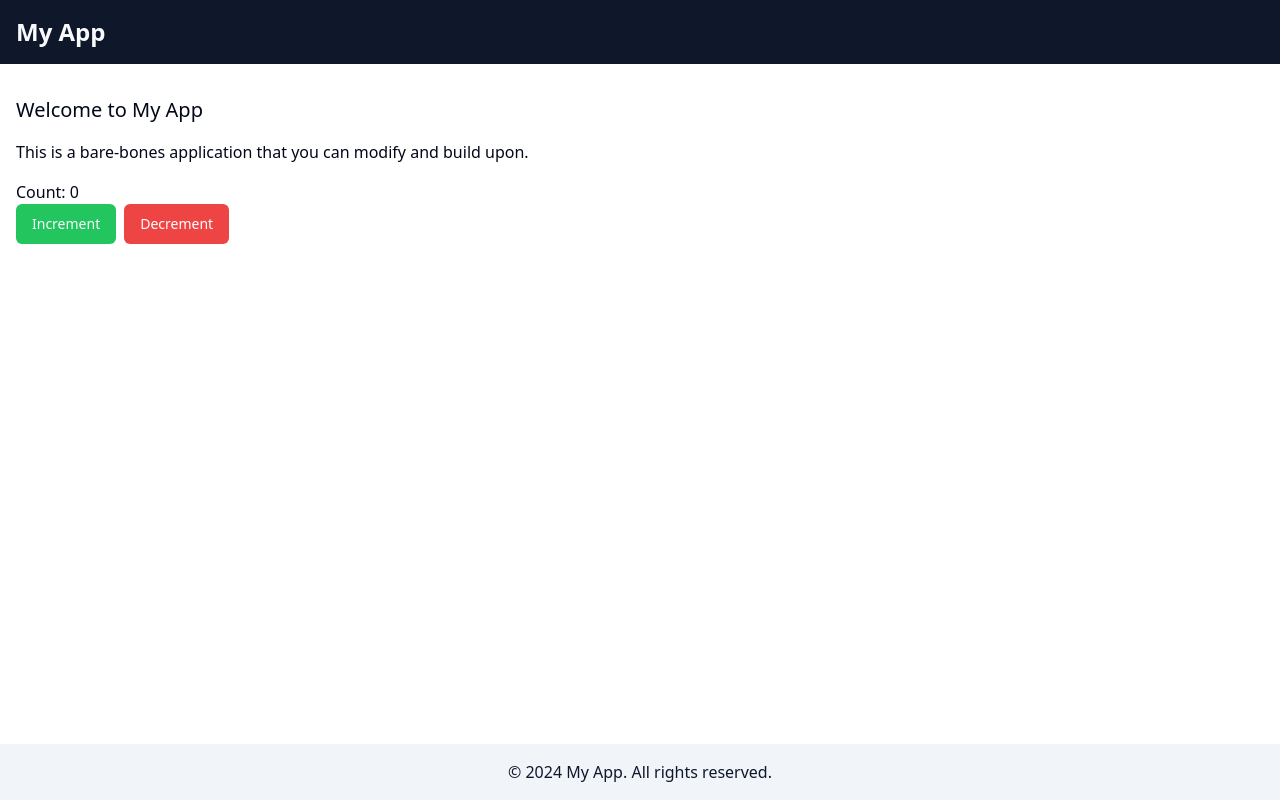
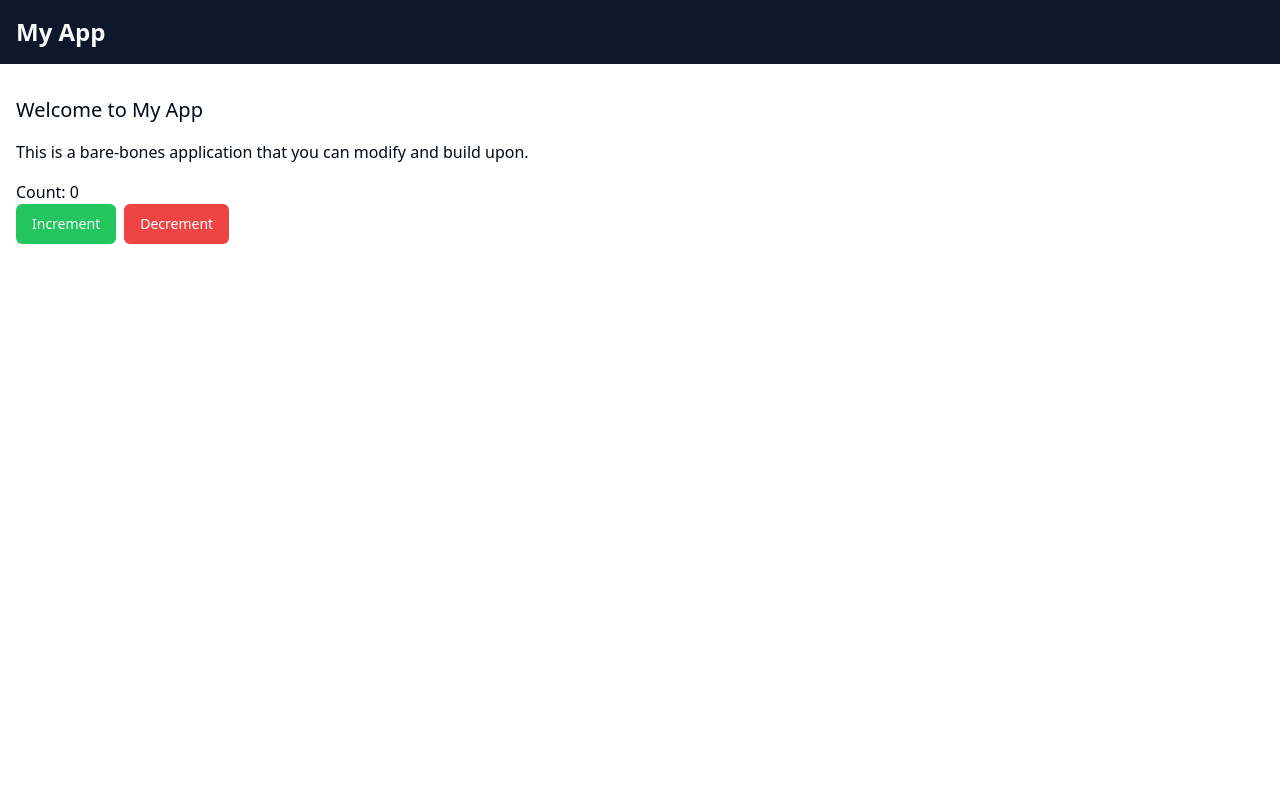
Before and after one commit to GPT-Engineer-App-Dev/playful-template-haven, a React (Vite) app: page / in a window 1280 px wide. Built offline with nearby package versions, Linux system fonts and the light colour scheme.

Commit message:
GPT Engineer Update [skip gpt_engineer]

```diff
--- a/src/pages/Index.jsx
+++ b/src/pages/Index.jsx
@@ -19,10 +19,6 @@ const Index = () => {
           <Button onClick={() => setCount(count - 1)} className="bg-red-500 hover:bg-red-600 text-white">Decrement</Button>
         </div>
       </main>
-
-      <footer className="bg-secondary text-secondary-foreground p-4 text-center">
-        <p>&copy; 2024 My App. All rights reserved.</p>
-      </footer>
     </div>
   );
 };
```
